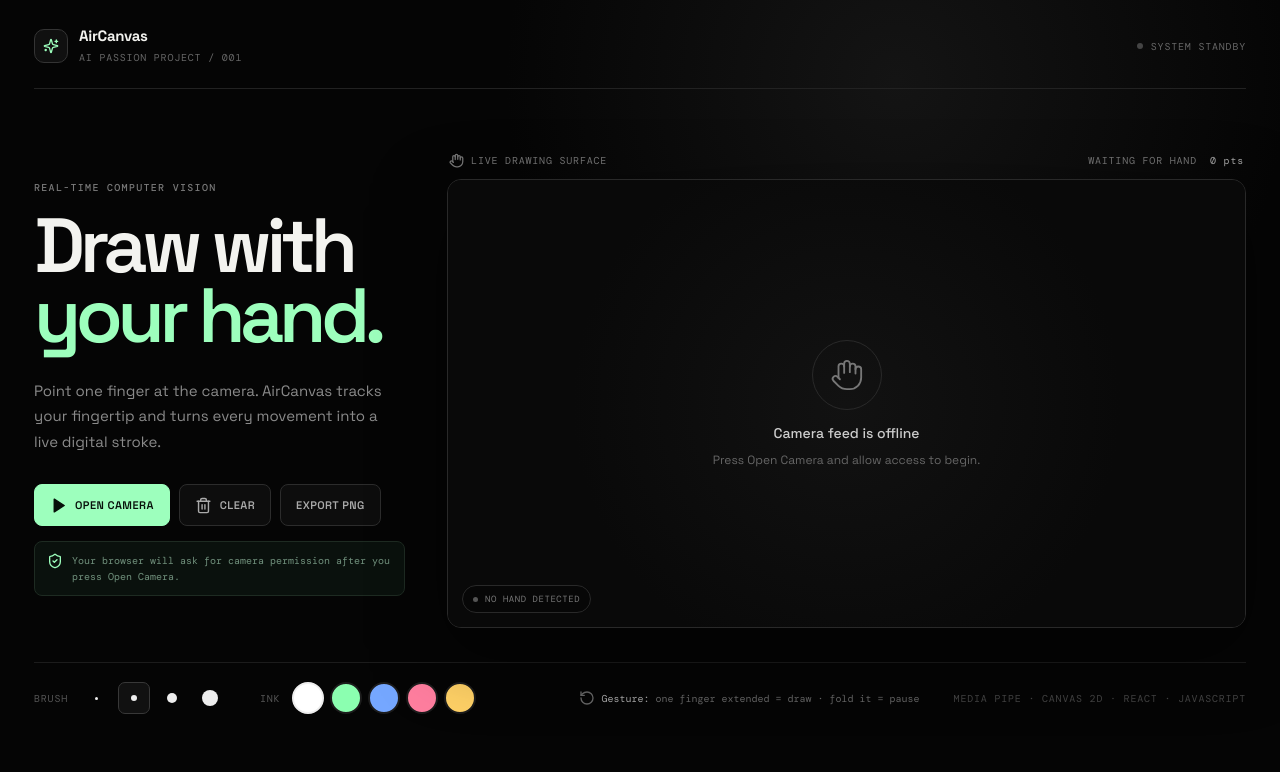
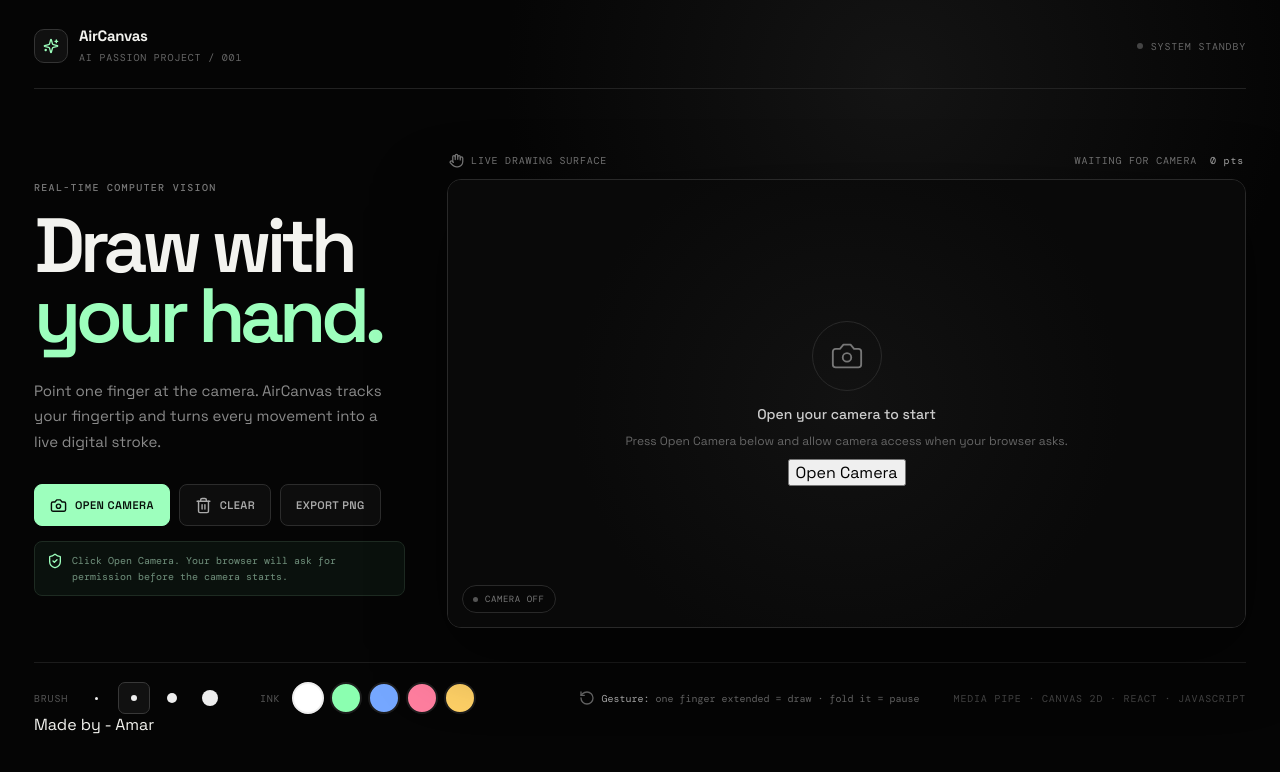
Before and after one commit to Rrachet/AI-passionproject, a React (Vite) app: page / in a window 1280 px wide. Shown: the top 772 px of the page. Built offline with nearby package versions, Linux system fonts and the light colour scheme.

Commit message:
Fix camera startup flow and improve runtime error handling

```diff
--- a/src/main.jsx
+++ b/src/main.jsx
@@ -1,7 +1,7 @@
 import React, { useCallback, useEffect, useRef, useState } from 'react';
 import { createRoot } from 'react-dom/client';
 import { HandLandmarker, FilesetResolver } from '@mediapipe/tasks-vision';
-import { Camera, Circle, Hand, Play, RotateCcw, Sparkles, Trash2, ShieldCheck } from 'lucide-react';
+import { Camera, Circle, Hand, Play, RotateCcw, Sparkles, Trash2, ShieldCheck, AlertTriangle } from 'lucide-react';
 import './styles.css';
 
 const MODEL_URL = 'https://storage.googleapis.com/mediapipe-models/hand_landmarker/hand_landmarker/float16/1/hand_landmarker.task';
@@ -20,6 +20,7 @@ function App() {
   const [cameraOn, setCameraOn] = useState(false);
   const [tracking, setTracking] = useState(false);
   const [loading, setLoading] = useState(false);
+  const [visionLoading, setVisionLoading] = useState(false);
   const [error, setError] = useState('');
   const [permissionState, setPermissionState] = useState('prompt');
   const [brushSize, setBrushSize] = useState(6);
@@ -105,7 +106,12 @@ function App() {
   const detectLoop = useCallback(() => {
     const video = videoRef.current;
     const landmarker = handLandmarkerRef.current;
-    if (!video || !landmarker || video.readyState < 2 || !cameraOn) return;
+    if (!video || !cameraOn) return;
+
+    if (!landmarker || video.readyState < 2) {
+      frameRef.current = requestAnimationFrame(detectLoop);
+      return;
+    }
 
     const timestamp = performance.now();
     if (timestamp <= lastTimestampRef.current) {
@@ -139,22 +145,25 @@ function App() {
   };
 
   const startCamera = async () => {
+    if (loading) return;
+
     if (!navigator.mediaDevices?.getUserMedia) {
-      setError('Camera access is not supported by this browser. Open AirCanvas in Chrome, Safari, or another modern browser.');
+      setError('Camera access is not available here. Open this site in a modern browser over HTTPS.');
       return;
     }
 
     if (!window.isSecureContext) {
-      setError('Camera access requires HTTPS. Open the deployed AirCanvas link, not an insecure HTTP page.');
+      setError('Camera access requires HTTPS. Open the deployed site instead of an insecure HTTP page.');
       return;
     }
 
     try {
       setError('');
       setLoading(true);
-      setPermissionState('prompt');
 
-      // Ask for camera permission FIRST. The browser owns the permission dialog.
+      // Camera permission must be requested directly from the user's button click.
+      // Do not initialize MediaPipe before this request: the camera should appear
+      // immediately after the browser permission is granted.
       const stream = await navigator.mediaDevices.getUserMedia({
         video: {
           width: { ideal: 1280 },
@@ -166,26 +175,52 @@ function App() {
 
       setPermissionState('granted');
       streamRef.current = stream;
-      videoRef.current.srcObject = stream;
-      await videoRef.current.play();
 
-      // Only load computer vision after the user has granted camera access.
-      await initializeHandLandmarker();
+      const video = videoRef.current;
+      if (!video) throw new Error('Camera preview element is unavailable.');
+
+      video.srcObject = stream;
+      await video.play();
+
+      // Camera is now considered live. The AI model loads independently.
       setCameraOn(true);
-      requestAnimationFrame(() => setupCanvas());
+      setLoading(false);
+      requestAnimationFrame(setupCanvas);
+
+      const [track] = stream.getVideoTracks();
+      if (track) {
+        track.addEventListener('ended', () => {
+          setCameraOn(false);
+          setTracking(false);
+          setError('The camera was stopped by the browser or device. Press Open Camera to reconnect.');
+        }, { once: true });
+      }
+
+      // Do not block camera display while MediaPipe downloads/initializes.
+      setVisionLoading(true);
+      try {
+        await initializeHandLandmarker();
+      } catch (visionError) {
+        console.error('MediaPipe initialization error:', visionError);
+        setError('Camera is working, but hand tracking could not load. Refresh the page and try again.');
+      } finally {
+        setVisionLoading(false);
+      }
     } catch (err) {
       console.error('Camera startup error:', err);
       setCameraOn(false);
 
       if (err?.name === 'NotAllowedError' || err?.name === 'PermissionDeniedError') {
         setPermissionState('denied');
-        setError('Camera permission was denied. Allow camera access in your browser settings, then press Open Camera again.');
-      } else if (err?.name === 'NotFoundError') {
-        setError('No camera was found on this device.');
-      } else if (err?.name === 'NotReadableError') {
+        setError('Camera permission is blocked. Allow camera access for this site, then press Open Camera again.');
+      } else if (err?.name === 'NotFoundError' || err?.name === 'DevicesNotFoundError') {
+        setError('No camera was found on this device. Connect a camera and try again.');
+      } else if (err?.name === 'NotReadableError' || err?.name === 'TrackStartError') {
         setError('The camera is already being used by another app or browser tab. Close it and try again.');
+      } else if (err?.name === 'OverconstrainedError') {
+        setError('The selected camera settings are unavailable. Try again or choose another camera in your browser.');
       } else {
-        setError('We could not start the camera. Check your browser permissions and try again.');
+        setError('We could not start the camera. Check browser camera permissions and try again.');
       }
 
       streamRef.current?.getTracks().forEach((track) => track.stop());
@@ -195,8 +230,9 @@ function App() {
     }
   };
 
-  const stopCamera = () => {
+  const stopCamera = useCallback(() => {
     if (frameRef.current) cancelAnimationFrame(frameRef.current);
+    frameRef.current = null;
     streamRef.current?.getTracks().forEach((track) => track.stop());
     streamRef.current = null;
     if (videoRef.current) videoRef.current.srcObject = null;
@@ -204,7 +240,8 @@ function App() {
     smoothingRef.current = null;
     setTracking(false);
     setCameraOn(false);
-  };
+    setVisionLoading(false);
+  }, []);
 
   const downloadDrawing = () => {
     const canvas = canvasRef.current;
@@ -216,7 +253,9 @@ function App() {
   };
 
   useEffect(() => {
-    if (cameraOn) frameRef.current = requestAnimationFrame(detectLoop);
+    if (cameraOn) {
+      frameRef.current = requestAnimationFrame(detectLoop);
+    }
     return () => {
       if (frameRef.current) cancelAnimationFrame(frameRef.current);
     };
@@ -234,8 +273,8 @@ function App() {
   }, []);
 
   const permissionMessage = permissionState === 'denied'
-    ? 'Camera permission is blocked. Enable it in your browser settings, then try again.'
-    : 'Your browser will ask for camera permission after you press Open Camera.';
+    ? 'Camera permission is blocked. Allow access in your browser site settings, then press Open Camera.'
+    : 'Click Open Camera. Your browser will ask for permission before the camera starts.';
 
   return (
     <main className="app-shell">
@@ -258,11 +297,12 @@ function App() {
           <p className="eyebrow">REAL-TIME COMPUTER VISION</p>
           <h1>Draw with<br /><em>your hand.</em></h1>
           <p className="lede">Point one finger at the camera. AirCanvas tracks your fingertip and turns every movement into a live digital stroke.</p>
+
           <div className="controls">
             {!cameraOn ? (
               <button className="primary" onClick={startCamera} disabled={loading}>
-                {loading ? <Circle className="spin" size={17} /> : <Play size={17} fill="currentColor" />}
-                {loading ? 'REQUESTING CAMERA' : permissionState === 'denied' ? 'TRY CAMERA AGAIN' : 'OPEN CAMERA'}
+                {loading ? <Circle className="spin" size={17} /> : <Camera size={17} />}
+                {loading ? 'OPENING CAMERA...' : permissionState === 'denied' ? 'TRY CAMERA AGAIN' : 'OPEN CAMERA'}
               </button>
             ) : (
               <button className="primary stop" onClick={stopCamera}><Camera size={17} /> STOP CAMERA</button>
@@ -277,26 +317,44 @@ function App() {
               <span>{permissionMessage}</span>
             </div>
           )}
-          {error && <p className="error">{error}</p>}
+          {error && (
+            <div className="error-box">
+              <AlertTriangle size={15} />
+              <p>{error}</p>
+            </div>
+          )}
         </div>
 
         <div className="workspace">
           <div className="workspace-head">
             <div className="workspace-label"><Hand size={15} /> LIVE DRAWING SURFACE</div>
-            <div className="metrics"><span>{tracking ? 'TRACKING INDEX' : 'WAITING FOR HAND'}</span><b>{strokes} pts</b></div>
+            <div className="metrics"><span>{tracking ? 'TRACKING INDEX' : visionLoading ? 'LOADING VISION' : cameraOn ? 'CAMERA READY' : 'WAITING FOR CAMERA'}</span><b>{strokes} pts</b></div>
           </div>
+
           <div className="stage">
-            <video ref={videoRef} className="camera" playsInline muted />
+            <video ref={videoRef} className="camera" playsInline muted autoPlay />
             <canvas ref={canvasRef} className="drawing-layer" />
+
             {!cameraOn && (
               <div className="stage-empty">
-                <div className="empty-icon"><Hand size={34} strokeWidth={1.3} /></div>
-                <strong>Camera feed is offline</strong>
-                <span>Press Open Camera and allow access to begin.</span>
+                <div className="empty-icon"><Camera size={34} strokeWidth={1.3} /></div>
+                <strong>Open your camera to start</strong>
+                <span>Press Open Camera below and allow camera access when your browser asks.</span>
+                <button className="stage-cta" onClick={startCamera} disabled={loading}>
+                  {loading ? 'Opening camera...' : 'Open Camera'}
+                </button>
               </div>
             )}
+
+            {cameraOn && visionLoading && (
+              <div className="vision-loading">
+                <Circle className="spin" size={15} />
+                <span>Camera is live · loading hand tracking...</span>
+              </div>
+            )}
+
             <div className={`tracking-pill ${tracking ? 'active' : ''}`}>
-              <span /> {tracking ? 'INDEX DETECTED' : 'NO HAND DETECTED'}
+              <span /> {tracking ? 'INDEX DETECTED' : cameraOn ? 'SHOW ONE FINGER' : 'CAMERA OFF'}
             </div>
           </div>
         </div>
@@ -327,6 +385,8 @@ function App() {
         </div>
         <div className="tech-stack">MEDIA PIPE · CANVAS 2D · REACT · JAVASCRIPT</div>
       </section>
+
+      <footer className="footer">Made by - Amar</footer>
     </main>
   );
 }
```
